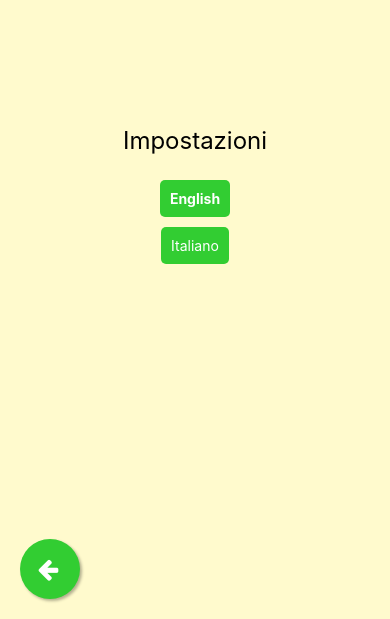
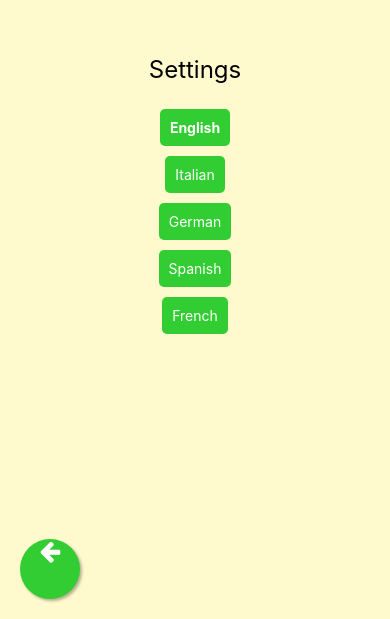
Before and after one commit to n4538-e1347/Capsules, a React Native app in the folder capsules-app/: screen /SettingsScreen in a window 390 px wide. Shown: the part 225-844 px from the top of the page. Built offline with nearby package versions, Linux system fonts and the light colour scheme.

Commit message:
Early Translation attempt
Added Languages choice in SettingsScreen (EN/IT/DE/SP/FR) and hooked to HomeScreen only for now

```diff
--- a/capsules-app/App.js
+++ b/capsules-app/App.js
@@ -18,6 +18,7 @@ import RequestPasswordResetScreen from './screens/RequestPasswordResetScreen';
 import ResetPasswordScreen from './screens/ResetPasswordScreen';
 import ArchivedMessagesScreen from './screens/ArchivedMessagesScreen';
 import SettingsScreen from './screens/SettingsScreen';
+import './i18n'; // Importa la configurazione di i18next
 
 const Stack = createStackNavigator();
 
--- /dev/null
+++ b/capsules-app/i18n.js
@@ -0,0 +1,59 @@
+import i18n from 'i18next';
+import { initReactI18next } from 'react-i18next';
+
+const resources = {
+  en: {
+    translation: {
+      welcome: 'Welcome to Capsules!',
+      showMessage: 'Show Message',
+      close: 'Close',
+      profile: 'Profile',
+      sendMessage: 'Send Message',
+      login: 'Login',
+      register: 'Register',
+      logout: 'Logout',
+      settings: 'Settings',
+      archivedMessages: 'Archived Messages',
+      settingsTitle: 'Settings',
+      english: 'English',
+      italian: 'Italian',
+      german: 'German',
+      spanish: 'Spanish',
+      french: 'French',
+    }
+  },
+  it: {
+    translation: {
+      welcome: 'Benvenuto su Capsules!',
+      showMessage: 'Mostra Messaggio',
+      close: 'Chiudi',
+      profile: 'Profilo',
+      sendMessage: 'Invia Messaggio',
+      login: 'Login',
+      register: 'Registrati',
+      logout: 'Logout',
+      settings: 'Impostazioni',
+      archivedMessages: 'Messaggi Archiviati',
+      settingsTitle: 'Impostazioni',
+      english: 'Inglese',
+      italian: 'Italiano',
+      german: 'Tedesco',
+      spanish: 'Spagnolo',
+      french: 'Francese',
+    }
+  },
+  // Aggiungi altre lingue qui
+};
+
+i18n
+  .use(initReactI18next)
+  .init({
+    resources,
+    lng: 'en', // lingua di default
+    fallbackLng: 'en',
+    interpolation: {
+      escapeValue: false // react già fa il safe da XSS
+    }
+  });
+
+export default i18n;
--- a/capsules-app/package.json
+++ b/capsules-app/package.json
@@ -12,8 +12,10 @@
     "@react-navigation/stack": "^6.1.1",
     "axios": "^1.7.9",
     "expo": "^52.0.21",
+    "i18next": "^24.2.0",
     "react": "^18.3.1",
     "react-dom": "^18.3.1",
+    "react-i18next": "^15.4.0",
     "react-native": "^0.76.5",
     "react-native-dropdown-picker": "^5.4.6",
     "react-native-modal": "^13.0.1",
--- a/capsules-app/screens/HomeScreen.js
+++ b/capsules-app/screens/HomeScreen.js
@@ -4,8 +4,10 @@ import { AuthContext } from '../contexts/AuthContext';
 import Icon from 'react-native-vector-icons/FontAwesome'; // Importa le icone
 import axios from 'axios';
 import Modal from 'react-native-modal';
+import { useTranslation } from 'react-i18next'; // Importa il hook useTranslation
 
 export default function HomeScreen({ navigation }) {
+  const { t } = useTranslation(); // Utilizza il hook useTranslation correttamente
   const { isAuthenticated, logout, user } = useContext(AuthContext);
   const scaleValue = useState(new Animated.Value(1))[0];
   const [messages, setMessages] = useState([]);
@@ -65,29 +67,29 @@ export default function HomeScreen({ navigation }) {
       <View style={styles.container}>
         <TouchableOpacity
           style={[styles.roundButton, styles.topLeftButton]}
-          onPress={() => { animateButton(); navigation.navigate('ArchivedMessagesScreen'); }} // Naviga a ArchivedMessagesScreen
+          onPress={() => { animateButton(); navigation.navigate('ArchivedMessagesScreen'); }}
         >
-          <Text style={styles.iconWrapper}>
-            <Icon name="envelope-open" size={24} color="#FFF" style={styles.icon} /> {/* Icona busta bianca aperta */}
-          </Text>
+          <View style={styles.iconWrapper}>
+            <Icon name="envelope-open" size={24} color="#FFF" style={styles.icon} />
+          </View>
         </TouchableOpacity>
         <TouchableOpacity
           style={[styles.roundButton, styles.topRightButton]}
-          onPress={() => { animateButton(); navigation.navigate('SettingsScreen'); }} // Naviga a SettingsScreen
+          onPress={() => { animateButton(); navigation.navigate('SettingsScreen'); }}
         >
-          <Text style={styles.iconWrapper}>
-            <Icon name="cog" size={24} color="#FFF" style={styles.icon} /> {/* Icona Settings */}
-          </Text>
+          <View style={styles.iconWrapper}>
+            <Icon name="cog" size={24} color="#FFF" style={styles.icon} />
+          </View>
         </TouchableOpacity>
-        <Text style={[styles.title, { marginTop: 60 }]}>Welcome to Capsules!</Text>
+        <Text style={[styles.title, { marginTop: 60 }]}>{t('welcome')}</Text>
         <TouchableOpacity style={styles.largeButton} onPress={showRandomMessage}>
-          <Text style={styles.buttonText}>Mostra Messaggio</Text>
+          <Text style={styles.buttonText}>{t('showMessage')}</Text>
         </TouchableOpacity>
         <Modal isVisible={isModalVisible}>
           <View style={styles.modalContent}>
             <Text style={styles.modalText}>{randomMessage}</Text>
             <TouchableOpacity onPress={() => setModalVisible(false)}>
-              <Text style={styles.closeButton}>Chiudi</Text>
+              <Text style={styles.closeButton}>{t('close')}</Text>
             </TouchableOpacity>
           </View>
         </Modal>
@@ -98,9 +100,9 @@ export default function HomeScreen({ navigation }) {
                 style={[styles.roundButton, styles.bottomButton]}
                 onPress={() => { animateButton(); navigation.navigate('Profile'); }}
               >
-                <Text style={styles.iconWrapper}>
-                  <Icon name="user" size={24} color="#FFF" style={styles.icon} />
-                </Text>
+                <View style={styles.iconWrapper}>
+                  <Icon name="user" size={24} color="#FFF" />
+                </View>
               </TouchableOpacity>
             </Animated.View>
             <Animated.View style={{ transform: [{ scale: scaleValue }] }}>
@@ -108,7 +110,7 @@ export default function HomeScreen({ navigation }) {
                 style={styles.rectangleButton}
                 onPress={() => { animateButton(); navigation.navigate('Messages'); }}
               >
-                <Text style={styles.buttonText}>Invia Messaggio</Text>
+                <Text style={styles.buttonText}>{t('sendMessage')}</Text>
               </TouchableOpacity>
             </Animated.View>
             <Animated.View style={{ transform: [{ scale: scaleValue }] }}>
@@ -116,9 +118,9 @@ export default function HomeScreen({ navigation }) {
                 style={[styles.roundButton, styles.bottomButton]}
                 onPress={() => { animateButton(); handleLogout(); }}
               >
-                <Text style={styles.iconWrapper}>
-                  <Icon name="sign-out" size={24} color="#FFF" style={styles.icon} />
-                </Text>
+                <View style={styles.iconWrapper}>
+                  <Icon name="sign-out" size={24} color="#FFF" />
+                </View>
               </TouchableOpacity>
             </Animated.View>
           </View>
@@ -129,7 +131,7 @@ export default function HomeScreen({ navigation }) {
                 style={styles.rectangleButton}
                 onPress={() => { animateButton(); navigation.navigate('Login'); }}
               >
-                <Text style={styles.buttonText}>Login</Text>
+                <Text style={styles.buttonText}>{t('login')}</Text>
               </TouchableOpacity>
             </Animated.View>
             <Animated.View style={{ transform: [{ scale: scaleValue }] }}>
@@ -137,7 +139,7 @@ export default function HomeScreen({ navigation }) {
                 style={styles.rectangleButton}
                 onPress={() => { animateButton(); navigation.navigate('Register'); }}
               >
-                <Text style={styles.buttonText}>Registrati</Text>
+                <Text style={styles.buttonText}>{t('register')}</Text>
               </TouchableOpacity>
             </Animated.View>
           </View>
@@ -150,7 +152,7 @@ export default function HomeScreen({ navigation }) {
 const styles = StyleSheet.create({
   safeArea: {
     flex: 1,
-    backgroundColor: '#FFFACD', // Colore di sfondo giallo pallido
+    backgroundColor: '#FFFACD',
   },
   container: {
     flex: 1,
@@ -159,12 +161,12 @@ const styles = StyleSheet.create({
   },
   topLeftButton: {
     position: 'absolute',
-    top: 50, // Sposta il pulsante più in basso
+    top: 50,
     left: 20,
   },
   topRightButton: {
     position: 'absolute',
-    top: 50, // Sposta il pulsante più in basso
+    top: 50,
     right: 20,
   },
   title: {
@@ -172,13 +174,13 @@ const styles = StyleSheet.create({
     marginBottom: 20,
   },
   largeButton: {
-    width: 280, // Dimensioni del pulsante quadrato grande
+    width: 280,
     height: 450,
-    backgroundColor: '#32CD32', // Colore verde
+    backgroundColor: '#32CD32',
     justifyContent: 'center',
     alignItems: 'center',
-    marginBottom: 20, // Spazio tra il pulsante grande e i pulsanti in basso
-    borderRadius: 10, // Arrotonda gli angoli del pulsante
+    marginBottom: 20,
+    borderRadius: 10,
   },
   buttonContainer: {
     flexDirection: 'row',
@@ -189,12 +191,12 @@ const styles = StyleSheet.create({
     paddingHorizontal: 20,
   },
   roundButton: {
-    backgroundColor: '#32CD32', // Verde
+    backgroundColor: '#32CD32',
     borderRadius: 50,
     width: 60,
     height: 60,
-    justifyContent: 'center', // Centra verticalmente
-    alignItems: 'center', // Centra orizzontalmente
+    justifyContent: 'center',
+    alignItems: 'center',
     shadowColor: '#000',
     shadowOffset: { width: 2, height: 2 },
     shadowOpacity: 0.3,
@@ -202,24 +204,21 @@ const styles = StyleSheet.create({
     elevation: 5,
   },
   iconWrapper: {
-    textAlign: 'center', // Centra l'icona orizzontalmente
-    textAlignVertical: 'center', // Centra l'icona verticalmente
-    width: '100%', // Assicura che l'icona occupi l'intera area del pulsante
+    justifyContent: 'center',
+    alignItems: 'center',
+    width: '100%',
     height: '100%',
   },
-  icon: {
-    alignSelf: 'center', // Allinea l'icona al centro orizzontalmente
-  },
   bottomButton: {
-    alignItems: 'center', // Allineamento centrale
+    alignItems: 'center',
   },
   rectangleButton: {
-    backgroundColor: '#32CD32', // Verde
+    backgroundColor: '#32CD32',
     borderRadius: 20,
     paddingVertical: 10,
     paddingHorizontal: 20,
-    justifyContent: 'center', // Centra verticalmente
-    alignItems: 'center', // Centra orizzontalmente
+    justifyContent: 'center',
+    alignItems: 'center',
     shadowColor: '#000',
     shadowOffset: { width: 2, height: 2 },
     shadowOpacity: 0.3,
--- a/capsules-app/screens/SettingsScreen.js
+++ b/capsules-app/screens/SettingsScreen.js
@@ -1,34 +1,46 @@
 import React, { useState } from 'react';
 import { SafeAreaView, View, Text, TouchableOpacity, StyleSheet } from 'react-native';
-import Icon from 'react-native-vector-icons/FontAwesome'; // Importa le icone
+import Icon from 'react-native-vector-icons/FontAwesome';
+import { useTranslation } from 'react-i18next';
 
 export default function SettingsScreen({ navigation }) {
-  const [selectedLanguage, setSelectedLanguage] = useState('en'); // Default language is English
+  const { t, i18n } = useTranslation();
+  const [selectedLanguage, setSelectedLanguage] = useState(i18n.language);
 
   const changeLanguage = (language) => {
+    i18n.changeLanguage(language);
     setSelectedLanguage(language);
-    // Logica per cambiare la lingua nell'app
   };
 
   return (
     <SafeAreaView style={styles.safeArea}>
       <View style={styles.container}>
-        <Text style={styles.title}>Impostazioni</Text>
+        <Text style={styles.title}>{t('settingsTitle')}</Text>
         <TouchableOpacity onPress={() => changeLanguage('en')} style={styles.languageButton}>
-          <Text style={selectedLanguage === 'en' ? styles.selectedText : styles.buttonText}>English</Text>
+          <Text style={selectedLanguage === 'en' ? styles.selectedText : styles.buttonText}>{t('english')}</Text>
         </TouchableOpacity>
         <TouchableOpacity onPress={() => changeLanguage('it')} style={styles.languageButton}>
-          <Text style={selectedLanguage === 'it' ? styles.selectedText : styles.buttonText}>Italiano</Text>
+          <Text style={selectedLanguage === 'it' ? styles.selectedText : styles.buttonText}>{t('italian')}</Text>
         </TouchableOpacity>
-        {/* Aggiungi altre lingue se necessario */}
+        <TouchableOpacity onPress={() => changeLanguage('de')} style={styles.languageButton}>
+          <Text style={selectedLanguage === 'de' ? styles.selectedText : styles.buttonText}>{t('german')}</Text>
+        </TouchableOpacity>
+        <TouchableOpacity onPress={() => changeLanguage('es')} style={styles.languageButton}>
+          <Text style={selectedLanguage === 'es' ? styles.selectedText : styles.buttonText}>{t('spanish')}</Text>
+        </TouchableOpacity>
+        <TouchableOpacity onPress={() => changeLanguage('fr')} style={styles.languageButton}>
+          <Text style={selectedLanguage === 'fr' ? styles.selectedText : styles.buttonText}>{t('french')}</Text>
+        </TouchableOpacity>
       </View>
       <View style={styles.bottomContainer}>
         <TouchableOpacity
           style={styles.backButton}
-          onPress={() => navigation.goBack()} // Torna alla Home
+          onPress={() => navigation.goBack()}
         >
-          <Text>
-            <Icon name="arrow-left" size={24} color="#FFF" /> {/* Icona back */}
+          <Text style={styles.iconWrapper}>
+            <Text>
+              <Icon name="arrow-left" size={24} color="#FFF" />
+            </Text>
           </Text>
         </TouchableOpacity>
       </View>
@@ -65,7 +77,7 @@ const styles = StyleSheet.create({
   },
   bottomContainer: {
     flexDirection: 'row',
-    justifyContent: 'flex-start', // Allinea a sinistra
+    justifyContent: 'flex-start',
     alignItems: 'center',
     width: '100%',
     position: 'absolute',
@@ -73,8 +85,8 @@ const styles = StyleSheet.create({
     paddingHorizontal: 20,
   },
   backButton: {
-    backgroundColor: '#32CD32', // Verde
-    borderRadius: 50, // Pulsante rotondo
+    backgroundColor: '#32CD32',
+    borderRadius: 50,
     width: 60,
     height: 60,
     justifyContent: 'center',
@@ -85,4 +97,10 @@ const styles = StyleSheet.create({
     shadowRadius: 3,
     elevation: 5,
   },
+  iconWrapper: {
+    textAlign: 'center',
+    textAlignVertical: 'center',
+    width: '100%',
+    height: '100%',
+  },
 });
```
Also changed, not shown: 1 other file (tests, documents, lock files or other folders).
